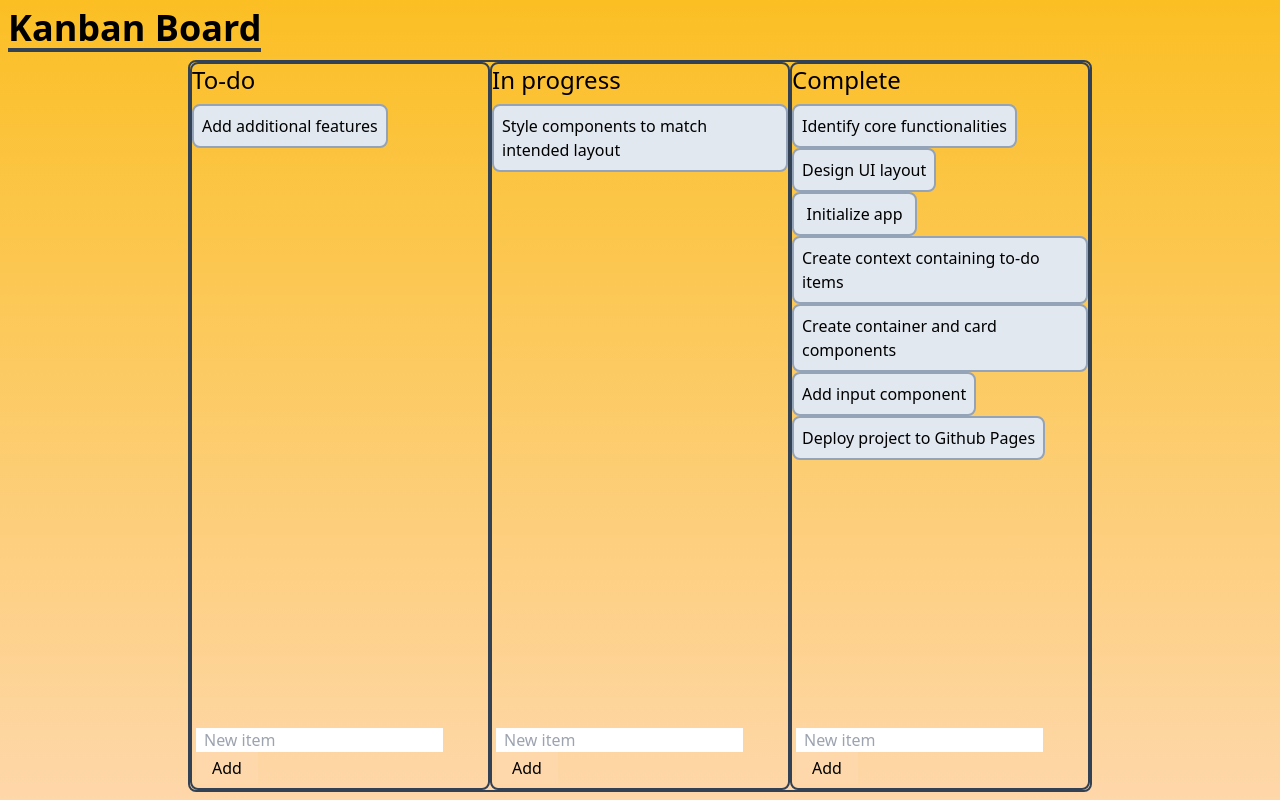
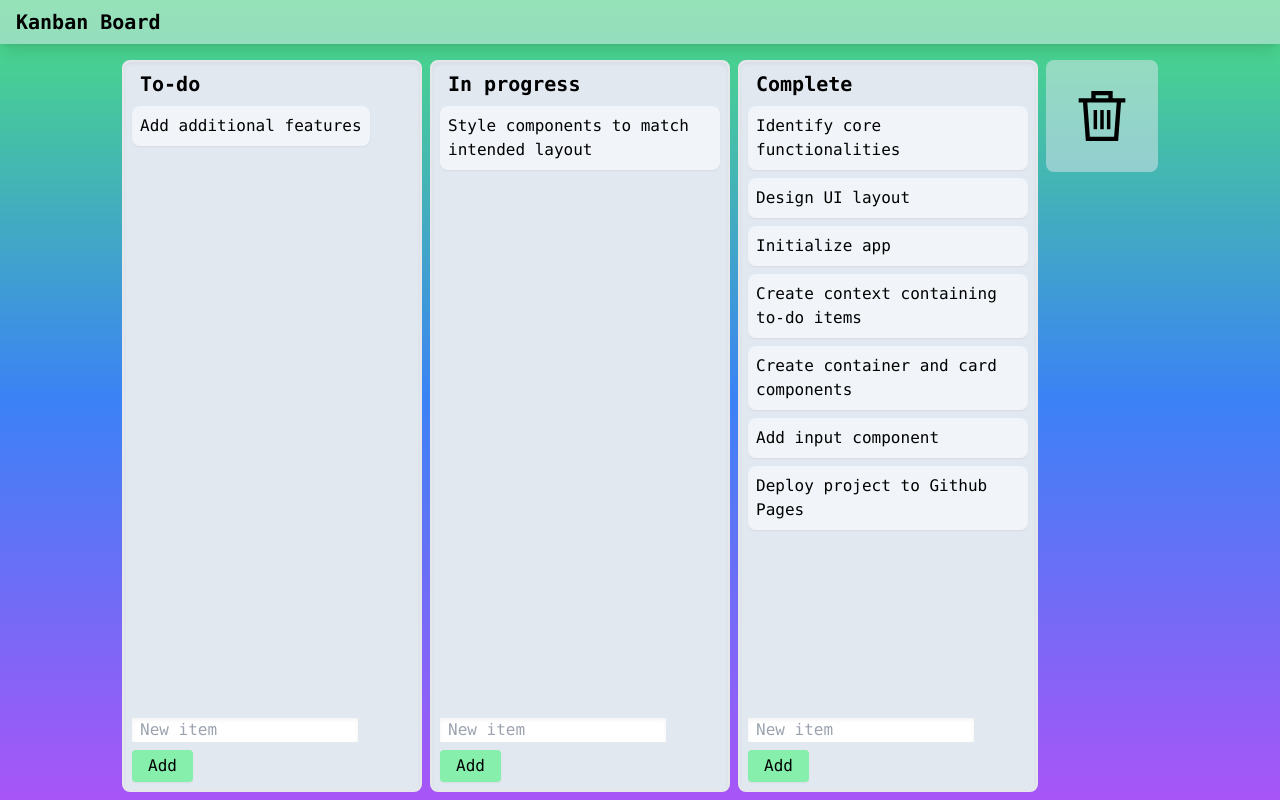
Before and after one commit to macrobee/kanbanboard, a React (Create React App) app: page / in a window 1280 px wide. Built offline with nearby package versions, Linux system fonts and the light colour scheme.

Commit message:
added styling for elements. added trash can to delete items

```diff
--- a/src/App.js
+++ b/src/App.js
@@ -3,18 +3,22 @@ import { useContext } from "react";
 import { ItemsListContext } from "./contexts/itemsListContext";
 
 import Container from "./components/container";
+import Garbage from "./components/garbage";
 
 function App() {
   const { currentItems } = useContext(ItemsListContext);
 
   return (
-    <div className="h-[100vh] flex flex-col gap-2 justify-between items-center p-2 relative bg-gradient-to-b to-orange-200 from-amber-400">
-      <h1 className="text-4xl font-bold self-start border-b-4 border-slate-700">Kanban Board</h1>
+    <div className="h-[100vh] flex flex-col gap-2 justify-between items-center bg-gradient-to-b from-green-400 via-blue-500 to-purple-500 overflow-hidden font-mono">
+      <h1 className="text-xl font-bold self-start shadow-lg w-full bg-slate-200/50 px-4 py-2">
+        Kanban Board
+      </h1>
 
-      <div className="border-2 rounded-lg border-solid border-slate-700 grow w-auto flex">
+      <div className="grow w-auto flex p-2 gap-2 overflow-hidden">
         {Object.keys(currentItems).map((containerId) => (
           <Container id={containerId} key={containerId} />
         ))}
+        <Garbage />
       </div>
     </div>
   );
--- a/src/components/addItemForm.jsx
+++ b/src/components/addItemForm.jsx
@@ -21,17 +21,17 @@ const AddItemForm = ({ placeholderText, buttonText, container }) => {
   };
 
   return (
-    <form onSubmit={handleSubmit} className="p-1 border-rounded flex flex-wrap">
+    <form onSubmit={handleSubmit} className="border-rounded flex flex-wrap justify-between gap-2">
       <input
         type="text"
         placeholder={placeholderText}
         onChange={handleChange}
         value={newItem}
-        className="hover:bg-slate-200 px-2"
+        className="hover:bg-slate-300 px-2 shadow-inner"
       />
       <button
         type="submit"
-        className="px-4 py-1 flex justify-center items-center bg-orange-200 hover:bg-amber-400"
+        className="px-4 py-1 flex justify-center items-center bg-green-300 hover:bg-blue-500 shadow-sm rounded"
       >
         {buttonText}
       </button>
--- a/src/components/container.jsx
+++ b/src/components/container.jsx
@@ -27,17 +27,19 @@ const Container = ({ id: containerId }) => {
 
   return (
     <div
-      className="w-[300px] h-full border-2 rounded-lg border-solid border-slate-700 relative flex flex-col justify-between items-center"
+      className="w-[300px] h-full border-2 rounded-lg border-solid shadow-inner bg-slate-200 p-2 flex flex-col justify-between items-center"
       onDrop={handleDrop}
       onDragOver={allowDrop}
     >
       <div className="flex flex-col justify-start items-start w-full h-auto">
-        <h2 className="text-2xl mb-2">{containerId}</h2>
+        <h2 className="text-xl mb-2 font-bold px-2">{containerId}</h2>
 
-        {currentItems[containerId] &&
-          currentItems[containerId].map((item) => (
-            <DragCard key={item.id} id={item.id} containerId={containerId} text={item.text} />
-          ))}
+        <div className="flex flex-col justify-start align-start gap-2">
+            {currentItems[containerId] &&
+              currentItems[containerId].map((item) => (
+                <DragCard key={item.id} id={item.id} containerId={containerId} text={item.text} />
+              ))}
+        </div>
       </div>
       <AddItemForm
         placeholderText={"New item"}
--- a/src/components/dragCard.jsx
+++ b/src/components/dragCard.jsx
@@ -20,7 +20,7 @@ const DragCard = ({ id, containerId, text }) => {
 
   return (
     <div
-      className="flex justify-center items-center border-2 border-slate-400 rounded-lg border-solid bg-slate-200 p-2 border-box z-10 min-w-[125px] min-h-[40px]"
+      className="flex justify-start items-center border-1 border-slate-400 rounded-lg border-solid bg-slate-100 hover:bg-slate-300 p-2 border-box z-10 min-w-[125px] max-w-full min-h-[40px] text-ellipsis overflow-hidden shadow-sm"
       draggable="true"
       onDragStart={handleDragStart}
       onDragEnd={handleDragEnd}
--- /dev/null
+++ b/src/components/garbage.jsx
@@ -0,0 +1,32 @@
+import { useContext } from "react";
+
+import { ItemsListContext } from "../contexts/itemsListContext";
+
+import {ReactComponent as GarbageIcon} from '../assets/trash.svg'
+
+const Garbage = () => {
+  const { removeItemFromContainer } = useContext(ItemsListContext);
+
+  const handleDrop = (e) => {
+    const cardToMove = e.dataTransfer.getData("cardId");
+    const oldContainer = e.dataTransfer.getData("originalContainerId");
+
+    removeItemFromContainer(cardToMove, oldContainer);
+  };
+
+  const allowDrop = (e) => {
+    e.preventDefault();
+  };
+
+  return (
+    <div
+      className="h-28 w-28 p-2 flex justify-center items-center bg-slate-200/50 hover:bg-slate-200/75 rounded-lg"
+      onDragOver={allowDrop}
+      onDrop={handleDrop}
+    >
+      <GarbageIcon width={50} height={50} />
+    </div>
+  );
+};
+
+export default Garbage;
--- a/src/contexts/itemsListContext.jsx
+++ b/src/contexts/itemsListContext.jsx
@@ -66,7 +66,8 @@ const deleteItemFromList = (itemLists, itemToDeleteId, container) => {
   const updatedList = itemLists[container].filter(
     (item) => item.id !== itemToDeleteId
   );
-  return updatedList;
+  const updatedLists = {...itemLists, [container]:updatedList}
+  return updatedLists;
 };
 
 export const ItemsListContext = createContext({
```
Also changed, not shown: src/assets/trash.svg (added).
